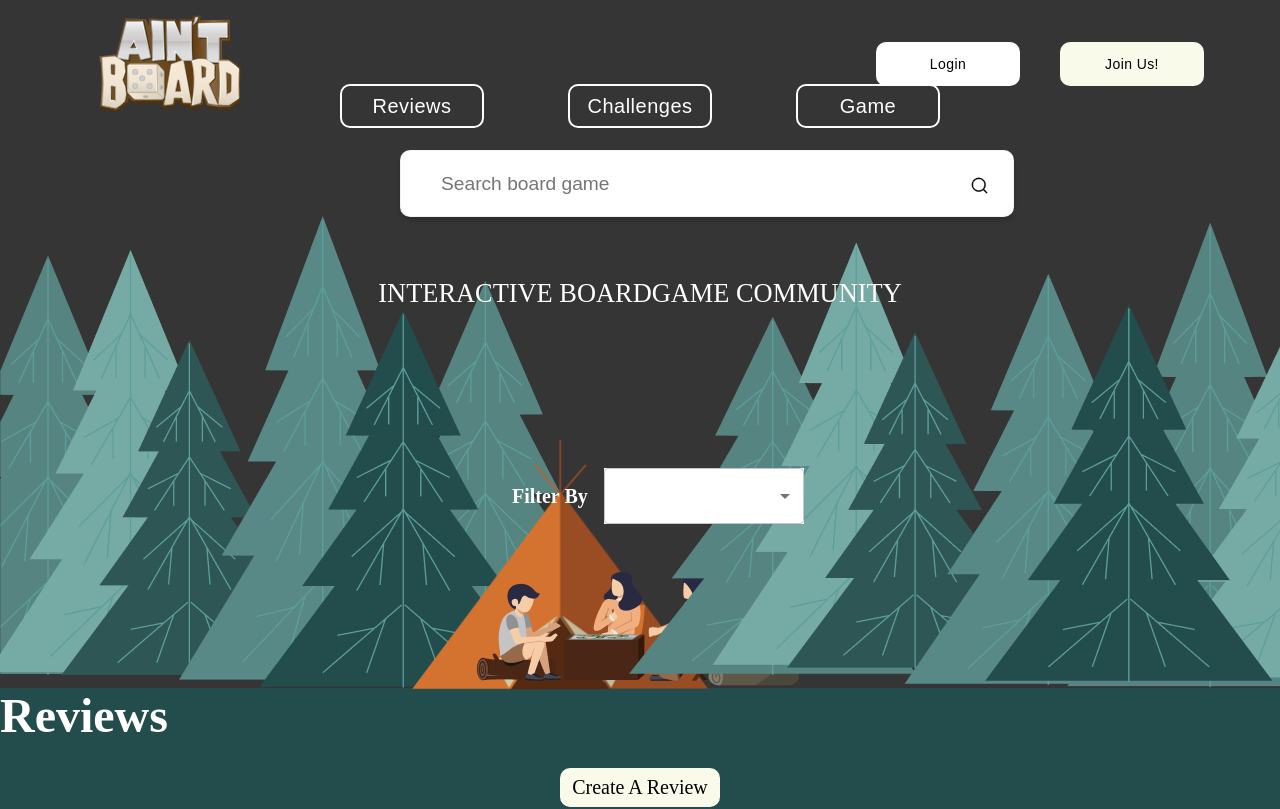
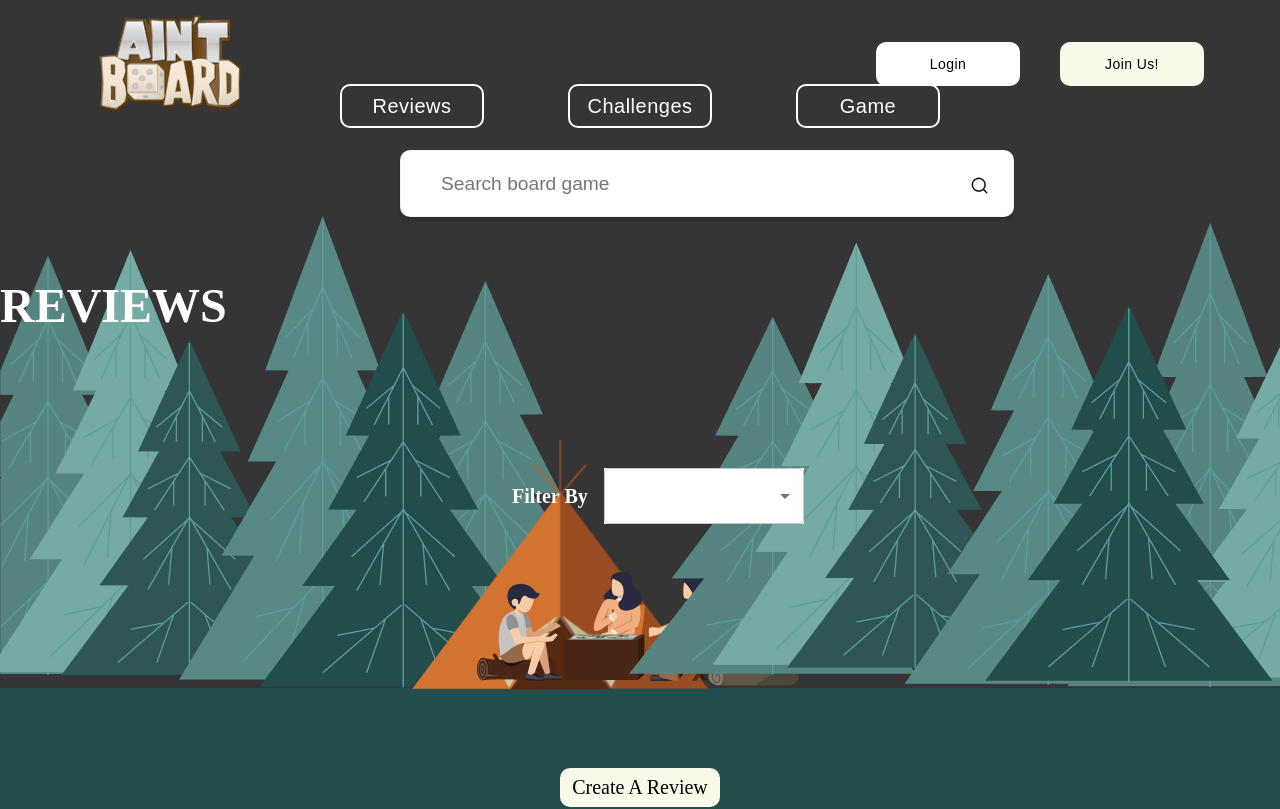
Before and after one commit to idiglove/oku-no-kumo-fe, a Next.js app in the folder project_app/: page /Reviews in a window 1280 px wide. Shown: the top 809 px of the page. Built offline with nearby package versions, Linux system fonts and the light colour scheme.

Commit message:
added props

```diff
--- a/project_app/components/Header.js
+++ b/project_app/components/Header.js
@@ -12,7 +12,7 @@ import {
 } from "./styled";
 import Image from "next/image";
 
-function Header() {
+function Header(props) {
   return (
     <AppBar>
       <NavBarWrapper>
@@ -42,8 +42,9 @@ function Header() {
         </Container>
       </NavBarWrapper>
       <HomePageContainer>
-        {/* <InnerContainer></InnerContainer> */}
-        <Typography>Interactive BoardGame Community</Typography>
+        {/* <Typography>Interactive BoardGame Community{props.header}</Typography> */}
+        <Typography>{props.header}</Typography>
+
         <div
           style={{
             position: "absolute",
--- a/project_app/components/Layout.js
+++ b/project_app/components/Layout.js
@@ -6,7 +6,9 @@ import { LayoutContainer } from "./styled";
 function Layout() {
   return (
     <LayoutContainer>
-      <Header />
+      <Header
+        header={<Typography>Interactive BoardGame Community</Typography>}
+      />
       <Reviews />
       <Footer />
     </LayoutContainer>
--- a/project_app/pages/Reviews.tsx
+++ b/project_app/pages/Reviews.tsx
@@ -26,10 +26,8 @@ const reviews = [
 ];
 export default function Reviews() {
   return (
-    <>
-
-    <Header/>
-        <NavbarText>Reviews</NavbarText>
+  <>
+     <Header header={<NavbarText>Reviews</NavbarText>}/>
        <InputBar>
         <h1>Filter By</h1>
          <Box
```
